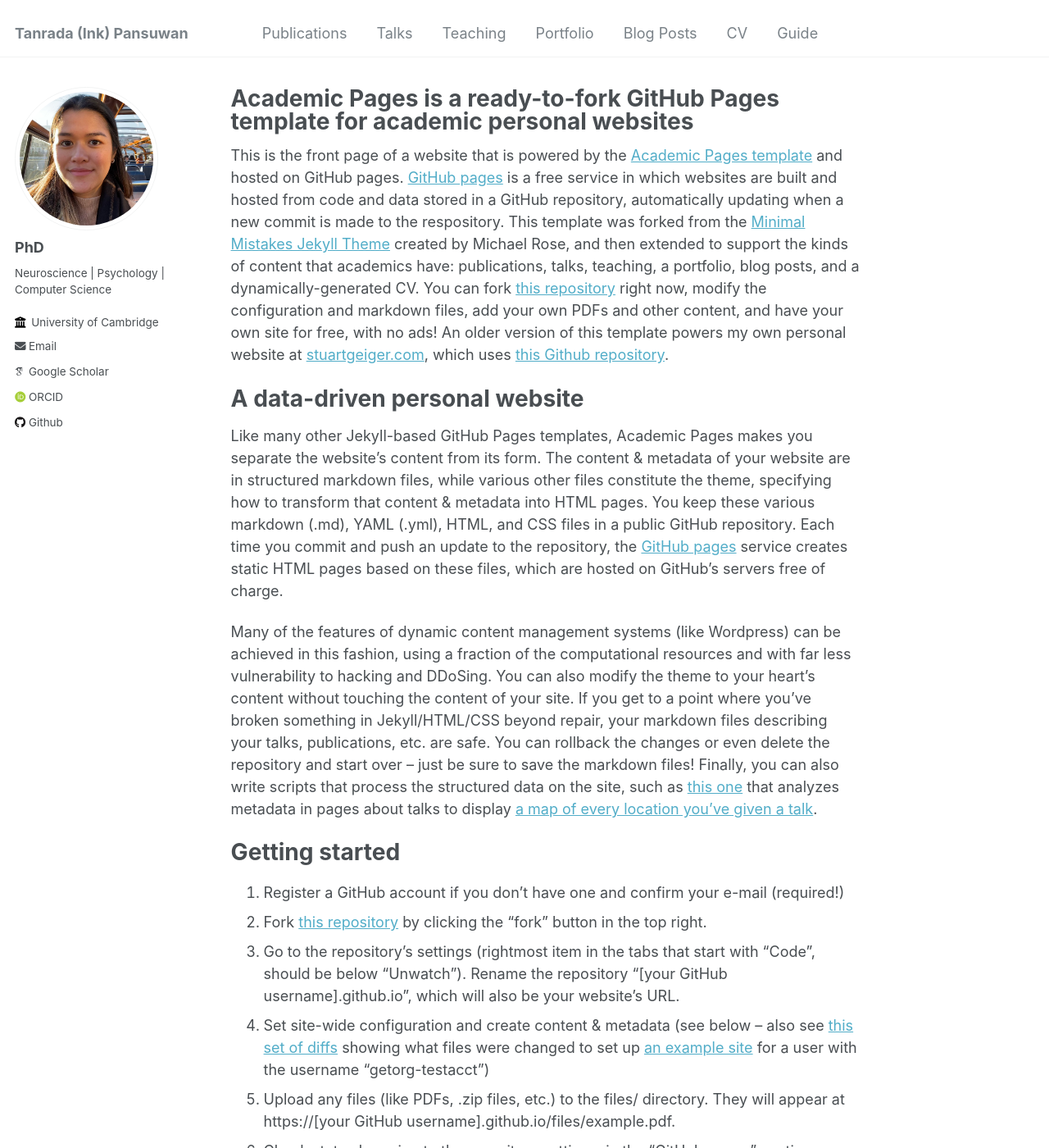
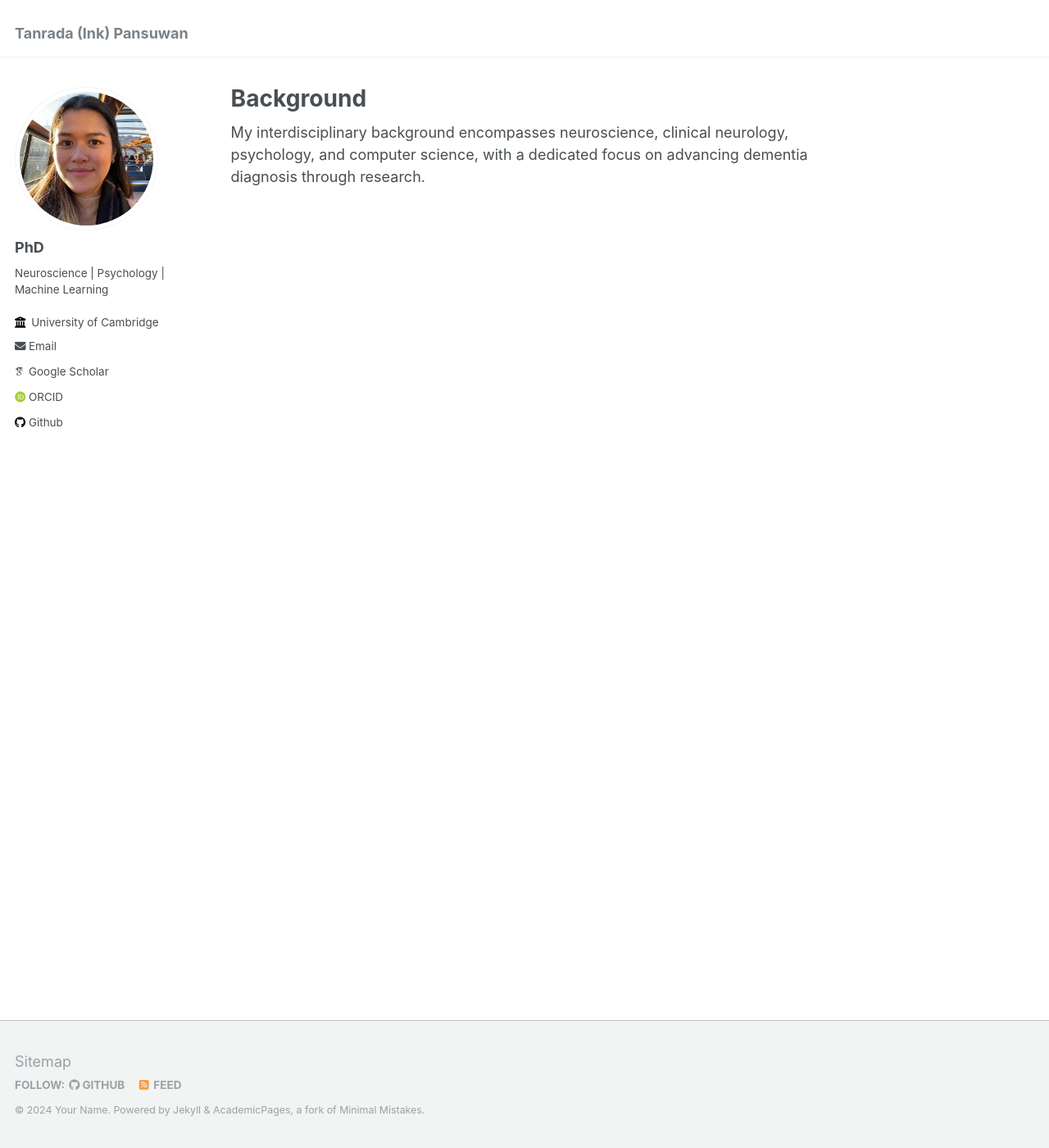
Before and after one commit to tanradap/tanradap.github.io, a Jekyll site: the page built from _pages/about.md, in a window 1280 px wide and 1400 px high. Shown: the whole window at 82% size. Built offline with Jekyll 4.4.1, drawn with Linux system fonts in a browser that asks for light colours; some web fonts are replaced; some of the changed text lies outside the part shown.

Commit message:
removed tabs + add description

```diff
--- a/_config.yml
+++ b/_config.yml
@@ -24,7 +24,7 @@ author:
   avatar           : "tanrada-profile3.png"
   name             : "PhD"
   pronouns         : # example: "she/her"
-  bio              : "Neuroscience | Psychology | Computer Science"
+  bio              : "Neuroscience | Psychology | Machine Learning"
   location         : #"Thailand"
   employer         : "University of Cambridge"
   uri              : # URL
--- a/_pages/about.md
+++ b/_pages/about.md
@@ -1,13 +1,15 @@
 ---
 permalink: /
-title: "Academic Pages is a ready-to-fork GitHub Pages template for academic personal websites"
+title: "Background"
 author_profile: true
 redirect_from:
   - /about/
   - /about.html
 ---
 
-This is the front page of a website that is powered by the [Academic Pages template](https://github.com/academicpages/academicpages.github.io) and hosted on GitHub pages. [GitHub pages](https://pages.github.com) is a free service in which websites are built and hosted from code and data stored in a GitHub repository, automatically updating when a new commit is made to the respository. This template was forked from the [Minimal Mistakes Jekyll Theme](https://mmistakes.github.io/minimal-mistakes/) created by Michael Rose, and then extended to support the kinds of content that academics have: publications, talks, teaching, a portfolio, blog posts, and a dynamically-generated CV. You can fork [this repository](https://github.com/academicpages/academicpages.github.io) right now, modify the configuration and markdown files, add your own PDFs and other content, and have your own site for free, with no ads! An older version of this template powers my own personal website at [stuartgeiger.com](http://stuartgeiger.com), which uses [this Github repository](https://github.com/staeiou/staeiou.github.io).
+My interdisciplinary background encompasses neuroscience, clinical neurology, psychology, and computer science, with a dedicated focus on advancing dementia diagnosis through research.
+
+<!-- This is the front page of a website that is powered by the [Academic Pages template](https://github.com/academicpages/academicpages.github.io) and hosted on GitHub pages. [GitHub pages](https://pages.github.com) is a free service in which websites are built and hosted from code and data stored in a GitHub repository, automatically updating when a new commit is made to the respository. This template was forked from the [Minimal Mistakes Jekyll Theme](https://mmistakes.github.io/minimal-mistakes/) created by Michael Rose, and then extended to support the kinds of content that academics have: publications, talks, teaching, a portfolio, blog posts, and a dynamically-generated CV. You can fork [this repository](https://github.com/academicpages/academicpages.github.io) right now, modify the configuration and markdown files, add your own PDFs and other content, and have your own site for free, with no ads! An older version of this template powers my own personal website at [stuartgeiger.com](http://stuartgeiger.com), which uses [this Github repository](https://github.com/staeiou/staeiou.github.io).
 
 A data-driven personal website
 ======
@@ -46,4 +48,4 @@ Example: editing a markdown file for a talk
 
 For more info
 ------
-More info about configuring Academic Pages can be found in [the guide](https://academicpages.github.io/markdown/). The [guides for the Minimal Mistakes theme](https://mmistakes.github.io/minimal-mistakes/docs/configuration/) (which this theme was forked from) might also be helpful.
+More info about configuring Academic Pages can be found in [the guide](https://academicpages.github.io/markdown/). The [guides for the Minimal Mistakes theme](https://mmistakes.github.io/minimal-mistakes/docs/configuration/) (which this theme was forked from) might also be helpful. -->
```
Also changed, not shown: _data/navigation.yml (+14 -14 lines).
